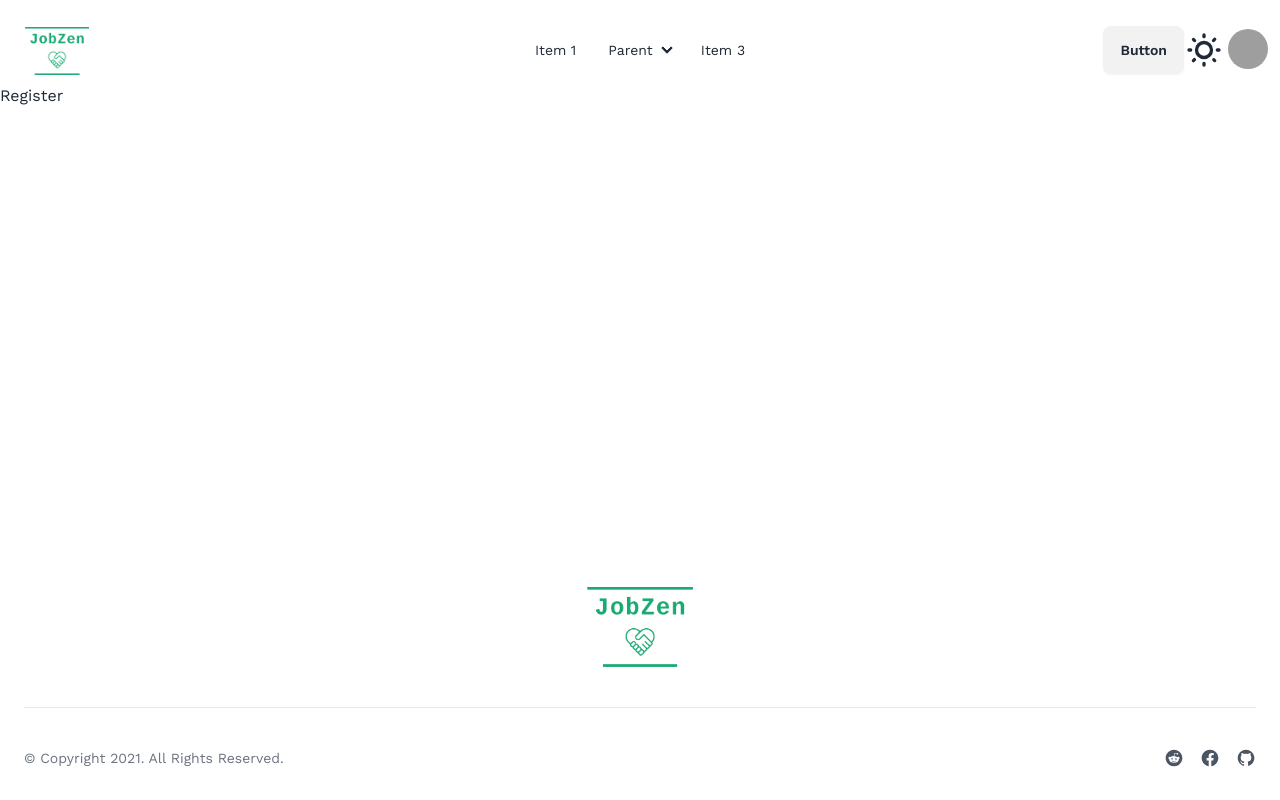
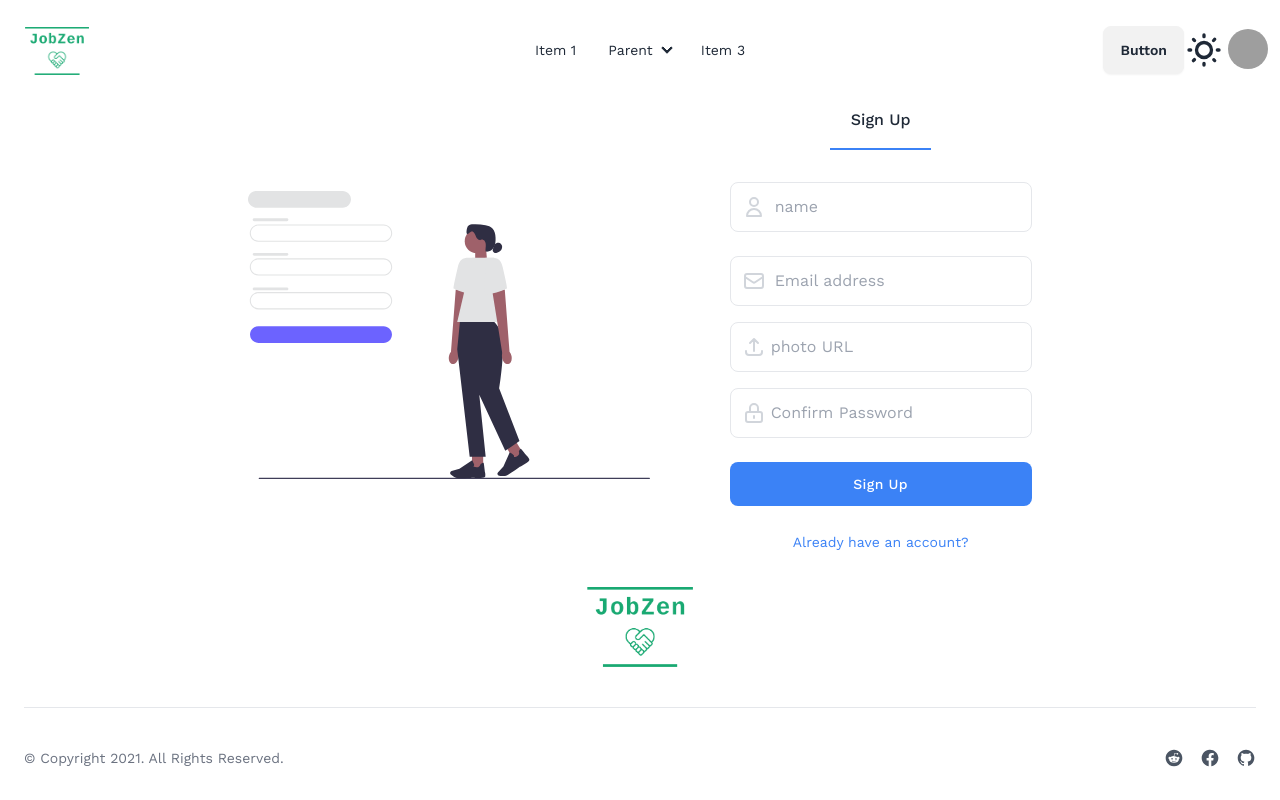
Before and after one commit to marufhossain55/JobZen_client, a React (Vite) app: page /register in a window 1280 px wide. Built offline with nearby package versions, Linux system fonts and the light colour scheme; grey boxes are pictures that could not be loaded.

Commit message:
register page added

```diff
--- a/src/layouts/Root.jsx
+++ b/src/layouts/Root.jsx
@@ -1,7 +1,7 @@
 import { Outlet } from 'react-router-dom';
 import NavBar from '../components/NavBar';
 import Footer from '../components/Footer';
-// import bg from '../assets/bg-main.png';
+import bg from '../assets/bg-main.png';
 
 const Root = () => {
   return (
--- a/src/pages/Register.jsx
+++ b/src/pages/Register.jsx
@@ -1,4 +1,138 @@
+import { Link } from 'react-router-dom';
+import registerLogo from '../assets/signup.svg';
 const Register = () => {
-  return <div>Register</div>;
+  return (
+    <section className='bg-white dark:bg-gray-900 flex justify-center items-center gap-20'>
+      <div className='lg:block hidden pt-8'>
+        <img className='h-72 ' src={registerLogo} alt='' />
+      </div>
+      <div className='flex items-center justify-center'>
+        <form className='w-full max-w-md'>
+          <div className='flex items-center justify-center mt-6'>
+            <a
+              href='#'
+              className='w-1/3 pb-4 font-medium text-center text-gray-800 capitalize border-b-2 border-blue-500 dark:border-blue-400 dark:text-white'
+            >
+              sign up
+            </a>
+          </div>
+
+          <div className='relative flex items-center mt-8'>
+            <span className='absolute'>
+              <svg
+                xmlns='http://www.w3.org/2000/svg'
+                className='w-6 h-6 mx-3 text-gray-300 dark:text-gray-500'
+                fill='none'
+                viewBox='0 0 24 24'
+                stroke='currentColor'
+                strokeWidth='2'
+              >
+                <path
+                  strokeLinecap='round'
+                  strokeLinejoin='round'
+                  d='M16 7a4 4 0 11-8 0 4 4 0 018 0zM12 14a7 7 0 00-7 7h14a7 7 0 00-7-7z'
+                />
+              </svg>
+            </span>
+
+            <input
+              type='text'
+              className='block w-full py-3 text-gray-700 bg-white border rounded-lg px-11 dark:bg-gray-900 dark:text-gray-300 dark:border-gray-600 focus:border-blue-400 dark:focus:border-blue-300 focus:ring-blue-300 focus:outline-none focus:ring focus:ring-opacity-40'
+              placeholder='name'
+            />
+          </div>
+          <div className='relative flex items-center mt-6'>
+            <span className='absolute'>
+              <svg
+                xmlns='http://www.w3.org/2000/svg'
+                className='w-6 h-6 mx-3 text-gray-300 dark:text-gray-500'
+                fill='none'
+                viewBox='0 0 24 24'
+                stroke='currentColor'
+                strokeWidth='2'
+              >
+                <path
+                  strokeLinecap='round'
+                  strokeLinejoin='round'
+                  d='M3 8l7.89 5.26a2 2 0 002.22 0L21 8M5 19h14a2 2 0 002-2V7a2 2 0 00-2-2H5a2 2 0 00-2 2v10a2 2 0 002 2z'
+                />
+              </svg>
+            </span>
+
+            <input
+              type='email'
+              className='block w-full py-3 text-gray-700 bg-white border rounded-lg px-11 dark:bg-gray-900 dark:text-gray-300 dark:border-gray-600 focus:border-blue-400 dark:focus:border-blue-300 focus:ring-blue-300 focus:outline-none focus:ring focus:ring-opacity-40'
+              placeholder='Email address'
+            />
+          </div>
+
+          <div className='relative flex items-center mt-4'>
+            <span className='absolute'>
+              <svg
+                xmlns='http://www.w3.org/2000/svg'
+                className='w-6 h-6 mx-3 text-gray-300 dark:text-gray-500'
+                fill='none'
+                viewBox='0 0 24 24'
+                stroke='currentColor'
+                strokeWidth='2'
+              >
+                <path
+                  strokeLinecap='round'
+                  strokeLinejoin='round'
+                  d='M4 16v1a3 3 0 003 3h10a3 3 0 003-3v-1m-4-8l-4-4m0 0L8 8m4-4v12'
+                />
+              </svg>
+            </span>
+
+            <input
+              type='text'
+              className='block w-full px-10 py-3 text-gray-700 bg-white border rounded-lg dark:bg-gray-900 dark:text-gray-300 dark:border-gray-600 focus:border-blue-400 dark:focus:border-blue-300 focus:ring-blue-300 focus:outline-none focus:ring focus:ring-opacity-40'
+              placeholder='photo URL'
+            />
+          </div>
+
+          <div className='relative flex items-center mt-4'>
+            <span className='absolute'>
+              <svg
+                xmlns='http://www.w3.org/2000/svg'
+                className='w-6 h-6 mx-3 text-gray-300 dark:text-gray-500'
+                fill='none'
+                viewBox='0 0 24 24'
+                stroke='currentColor'
+                strokeWidth='2'
+              >
+                <path
+                  strokeLinecap='round'
+                  strokeLinejoin='round'
+                  d='M12 15v2m-6 4h12a2 2 0 002-2v-6a2 2 0 00-2-2H6a2 2 0 00-2 2v6a2 2 0 002 2zm10-10V7a4 4 0 00-8 0v4h8z'
+                />
+              </svg>
+            </span>
+
+            <input
+              type='password'
+              className='block w-full px-10 py-3 text-gray-700 bg-white border rounded-lg dark:bg-gray-900 dark:text-gray-300 dark:border-gray-600 focus:border-blue-400 dark:focus:border-blue-300 focus:ring-blue-300 focus:outline-none focus:ring focus:ring-opacity-40'
+              placeholder='Confirm Password'
+            />
+          </div>
+
+          <div className='mt-6'>
+            <button className='w-full px-6 py-3 text-sm font-medium tracking-wide text-white capitalize transition-colors duration-300 transform bg-blue-500 rounded-lg hover:bg-blue-400 focus:outline-none focus:ring focus:ring-blue-300 focus:ring-opacity-50'>
+              Sign Up
+            </button>
+
+            <div className='mt-6 text-center '>
+              <Link
+                to='/login'
+                className='text-sm text-blue-500 hover:underline dark:text-blue-400'
+              >
+                Already have an account?
+              </Link>
+            </div>
+          </div>
+        </form>
+      </div>
+    </section>
+  );
 };
 export default Register;
```
